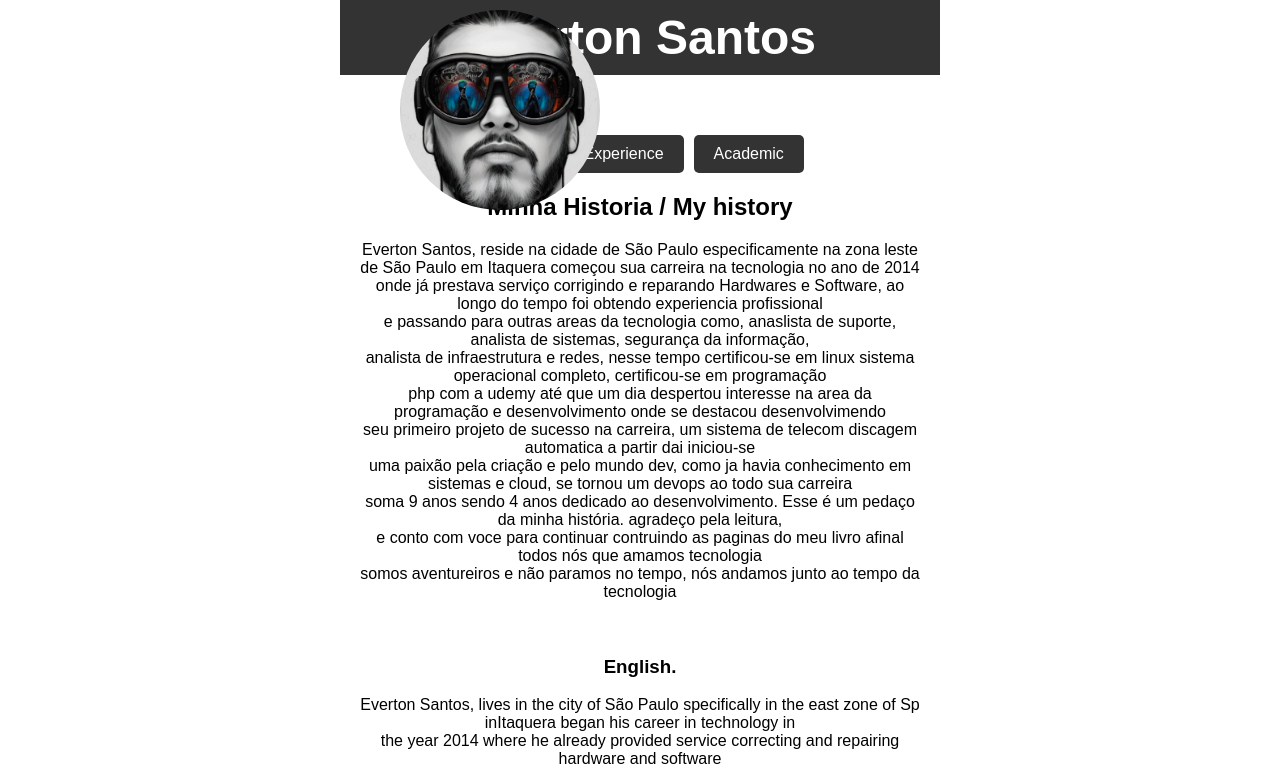
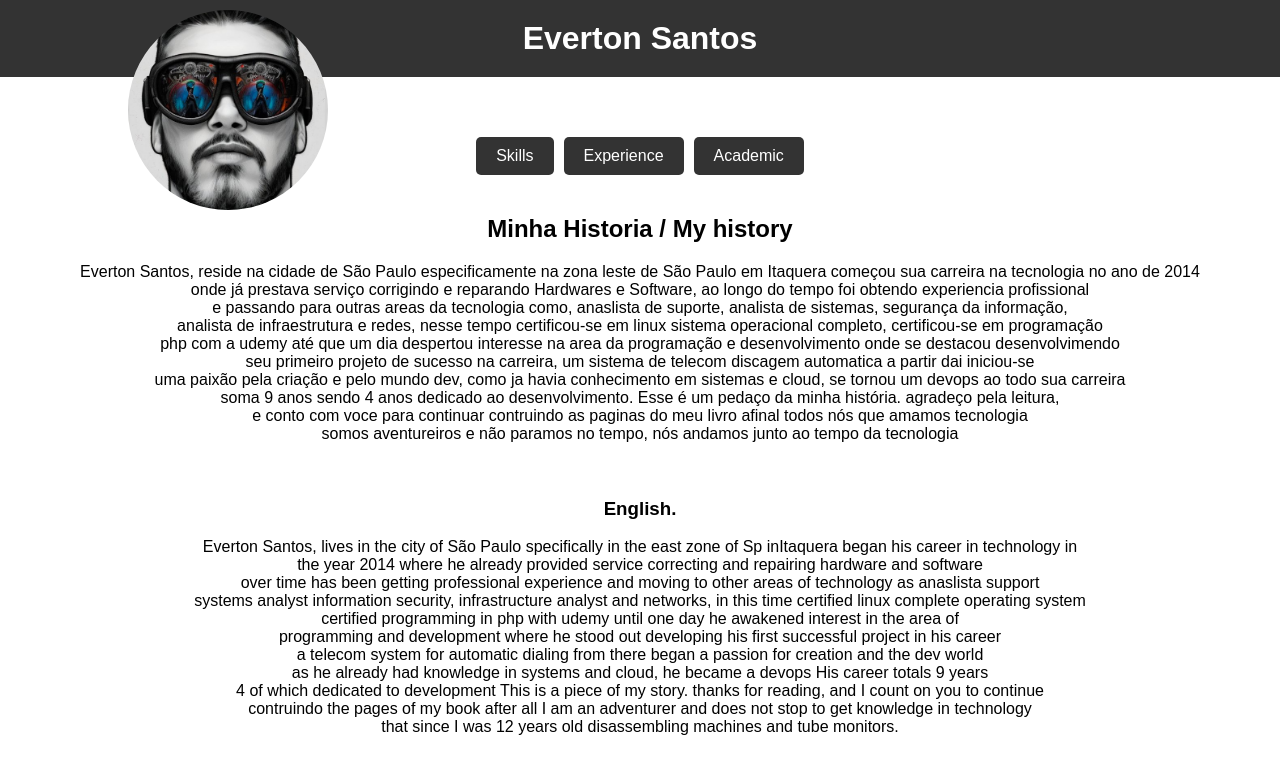
Before and after one commit to everybecch/my-profile, a React (Create React App) app: page / in a window 1280 px wide. Shown: the top 768 px of the page. Built offline with nearby package versions, Linux system fonts and the light colour scheme.

Commit message:
Feat: downgrade |  #002

```diff
--- a/src/App.css
+++ b/src/App.css
@@ -3,16 +3,13 @@
 .App {
   text-align: center;
   font-family: Arial, sans-serif;
-  max-width: 600px;
-  margin: 0 auto;
 }
 
 .App-header {
   background-color: #333;
-  padding: 10px;
+  padding: 20px;
   color: #fff;
   position: relative;
-  font-size: 24px;
 }
 
 h1 {
@@ -20,10 +17,8 @@ h1 {
 }
 
 .profile-picture {
-  width: 30vw;
-  height: 30vw;
-  max-width: 200px;
-  max-height: 200px;
+  width: 200px; /* Ajuste o tamanho da largura conforme necessário */
+  height: 200px; /* Ajuste o tamanho da altura conforme necessário */
   border-radius: 50%;
   position: absolute;
   top: 10px;
@@ -36,7 +31,7 @@ main {
 }
 
 section {
-  margin-bottom: 20px;
+  margin-bottom: 40px;
 }
 
 h2 {
```
